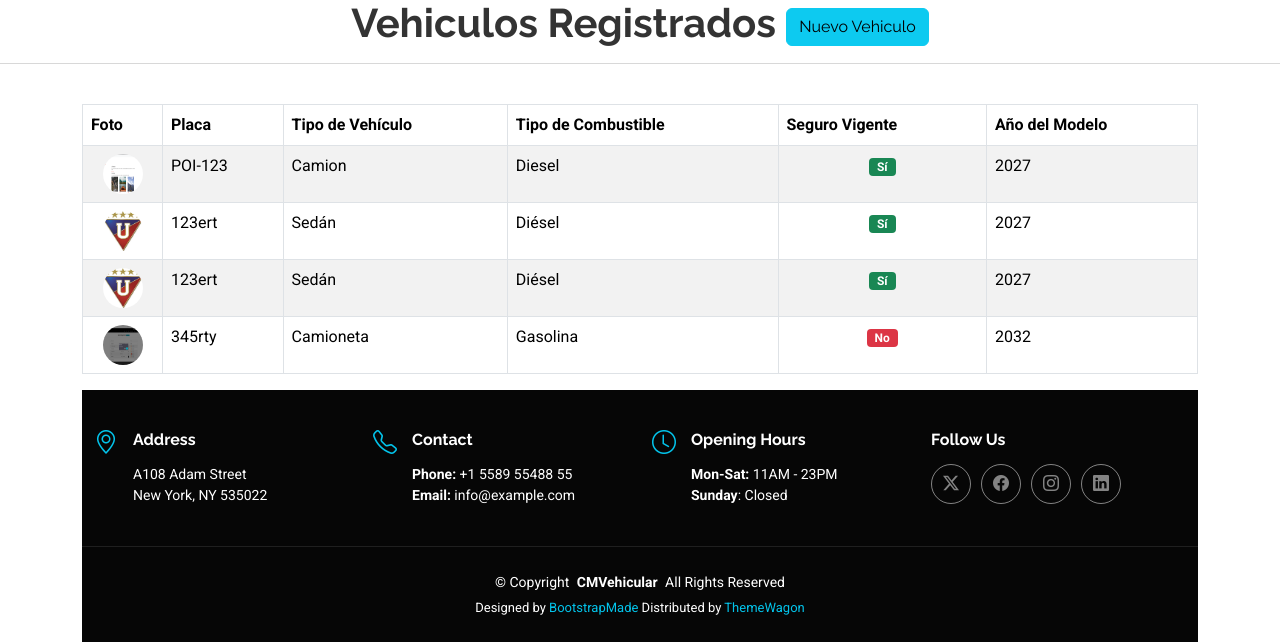
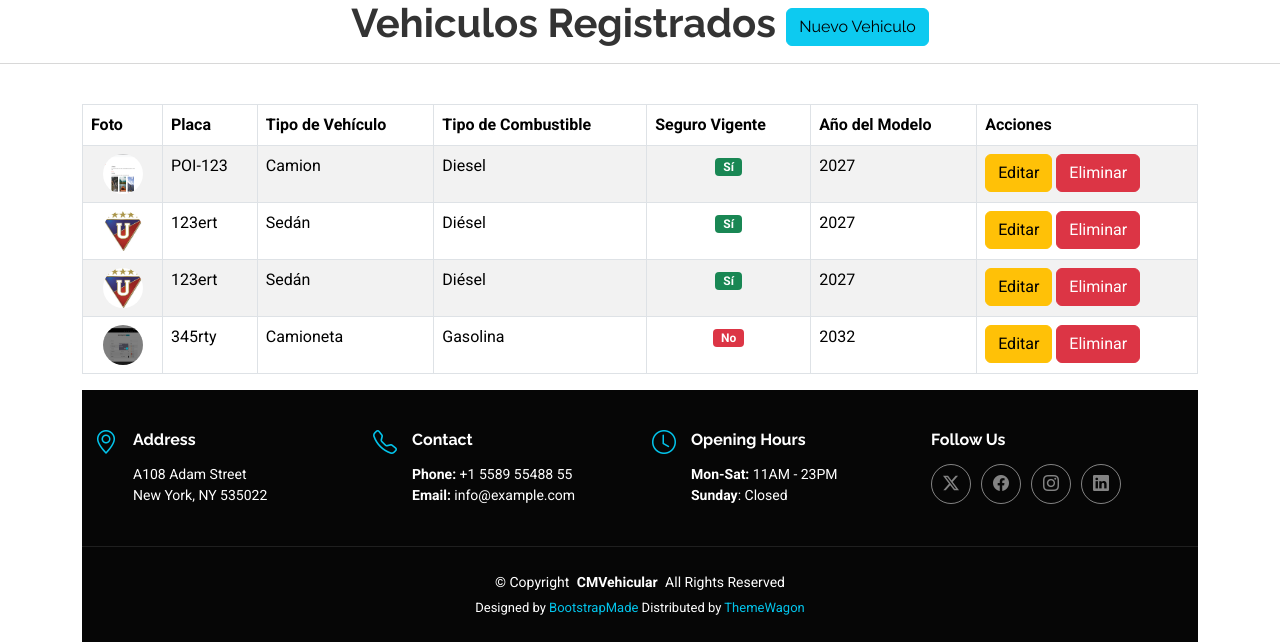
Before and after one commit to carlos00012/CMVehicular, a Django app: page /listadoVehiculos/ in a window 1280 px wide. Shown: the part 73-715 px from the top of the page. Run offline with Django 5.2, Linux system fonts and the light colour scheme; data comes from the database, SQL or seed files in the repository; both versions use the stored data as it was after the commit; some libraries are stand-ins or nearby versions.

Commit message:
creacion de los botones de acciones y vincular el boton eliminar

```diff
--- a/Flota/templates/listadoVehiculos.html
+++ b/Flota/templates/listadoVehiculos.html
@@ -26,6 +26,7 @@
                             <th>Tipo de Combustible</th>
                             <th>Seguro Vigente</th>
                             <th>Año del Modelo</th>
+                            <th>Acciones</th>
                         </tr>
                     </thead>
                         <tbody>
@@ -51,6 +52,10 @@
                                     {% endif %}
                                 </td>
                                 <td>{{ vehiculoTemporal.anio_modelo }}</td>
+                                <td>
+                                    <a href="" class="btn btn-warning"> Editar</a>
+                                    <a href="/eliminarVehiculo/{{ vehiculoTemporal.id }}" class="btn btn-danger"> Eliminar</a>
+                                </td>
                             </tr>
                             {% endfor %}
                         </tbody>
```
Also changed, not shown: vehiculos.db.
